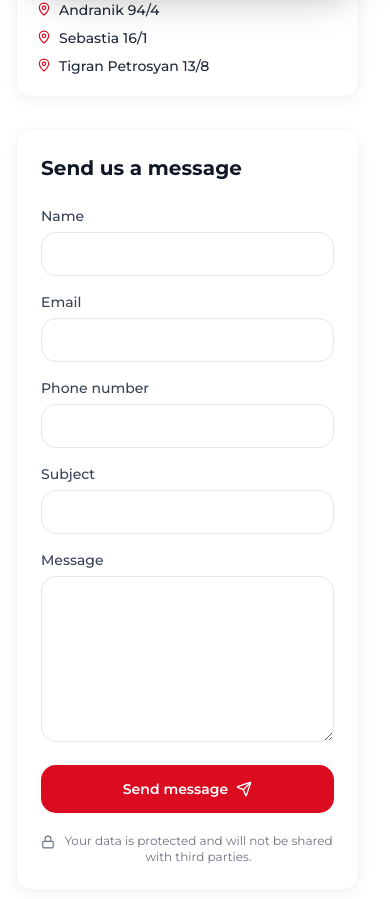
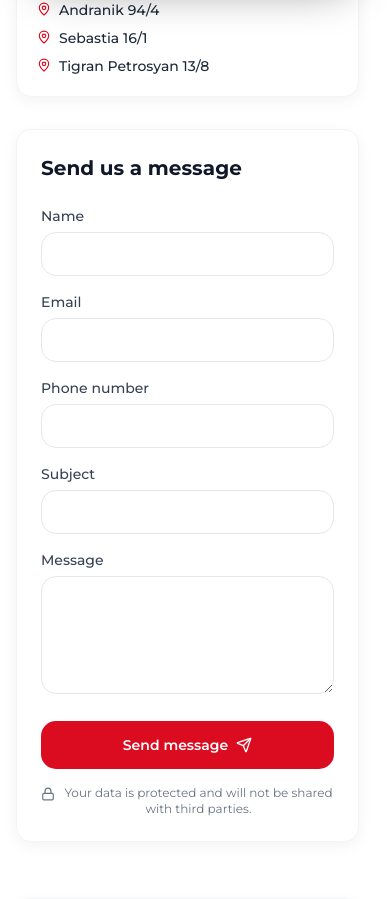
Before and after one commit to neetrino/Grill.am, a Next.js app: page /en/contact in a window 390 px wide. Shown: the part 851-1750 px from the top of the page. Built offline with nearby package versions, Linux system fonts and the light colour scheme; no server answers; the database is empty.

Commit message:
Enhance ContactPage and ContactForm components with improved layout and styling. Adjust ContactForm to ensure proper spacing and responsiveness, and update ContactInfo to conditionally apply classes for better visual consistency. Modify textarea properties for better user experience.

```diff
--- a/src/app/[locale]/(storefront)/contact/page.tsx
+++ b/src/app/[locale]/(storefront)/contact/page.tsx
@@ -23,7 +23,7 @@ export default async function ContactPage({ params }: ContactPageProps) {
   return (
     <div className="-my-10 bg-white">
       <section>
-        <div className="mx-auto grid max-w-7xl grid-cols-1 gap-8 pb-4 pt-10 sm:pb-6 sm:pt-12 lg:grid-cols-[minmax(0,0.95fr)_minmax(0,1.05fr)] lg:gap-10 lg:pb-6 lg:pt-14">
+        <div className="mx-auto grid max-w-7xl grid-cols-1 items-stretch gap-8 pb-4 pt-10 sm:pb-6 sm:pt-12 lg:grid-cols-[minmax(0,0.95fr)_minmax(0,1.05fr)] lg:gap-10 lg:pb-6 lg:pt-14">
           <ContactInfo copy={copy} />
           <ContactForm
             copy={{
--- a/src/features/contact/ui/ContactForm.tsx
+++ b/src/features/contact/ui/ContactForm.tsx
@@ -46,13 +46,13 @@ export function ContactForm({ copy }: ContactFormProps) {
   }
 
   return (
-    <div className="rounded-[15px] border border-gray-100 bg-white p-6 shadow-[0_4px_15px_rgba(0,0,0,0.05)] sm:p-8">
+    <div className="flex h-full flex-col rounded-[15px] border border-gray-100 bg-white p-6 shadow-[0_4px_15px_rgba(0,0,0,0.05)] sm:p-8">
       <h2 className="mb-6 text-xl font-bold text-gray-900 sm:text-2xl">
         {copy.formTitle}
       </h2>
 
       <form
-        className="space-y-4"
+        className="flex flex-1 flex-col space-y-4"
         onSubmit={(event) => {
           event.preventDefault();
           const formData = new FormData(event.currentTarget);
@@ -133,8 +133,8 @@ export function ContactForm({ copy }: ContactFormProps) {
             required
             minLength={10}
             maxLength={5000}
-            rows={6}
-            className="w-full rounded-[15px] border border-gray-200 bg-white px-3 py-2.5 text-gray-900 outline-none transition focus:border-brand-red/40 focus:ring-2 focus:ring-brand-red/15 disabled:bg-gray-50 disabled:opacity-60"
+            rows={4}
+            className="min-h-[6.5rem] w-full resize-y rounded-[15px] border border-gray-200 bg-white px-3 py-2.5 text-gray-900 outline-none transition focus:border-brand-red/40 focus:ring-2 focus:ring-brand-red/15 disabled:bg-gray-50 disabled:opacity-60"
             disabled={isPending}
           />
         </label>
@@ -158,6 +158,7 @@ export function ContactForm({ copy }: ContactFormProps) {
           </p>
         ) : null}
 
+        <div className="mt-auto space-y-4 pt-1">
           <button
             type="submit"
             className="inline-flex h-12 w-full items-center justify-center gap-2 rounded-[15px] bg-brand-red px-4 text-sm font-semibold text-white transition hover:bg-brand-red-hot focus-visible:outline focus-visible:outline-2 focus-visible:outline-offset-2 focus-visible:outline-brand-red disabled:cursor-not-allowed disabled:opacity-50"
@@ -167,10 +168,11 @@ export function ContactForm({ copy }: ContactFormProps) {
             <Send className="size-4 shrink-0" aria-hidden />
           </button>
 
-        <p className="flex items-start justify-center gap-2 pt-1 text-center text-xs text-gray-500">
+          <p className="flex items-start justify-center gap-2 text-center text-xs text-gray-500">
             <Lock className="mt-0.5 size-3.5 shrink-0" aria-hidden />
             <span>{copy.privacyNote}</span>
           </p>
+        </div>
       </form>
     </div>
   );
--- a/src/features/contact/ui/ContactInfo.tsx
+++ b/src/features/contact/ui/ContactInfo.tsx
@@ -15,13 +15,15 @@ function InfoCard({
   icon,
   title,
   children,
+  className = "",
 }: {
   icon: ReactNode;
   title: string;
   children: ReactNode;
+  className?: string;
 }) {
   return (
-    <article className={CARD_CLASS}>
+    <article className={`${CARD_CLASS} ${className}`.trim()}>
       <div className="mb-4 flex items-center gap-3">
         <div className="flex size-11 shrink-0 items-center justify-center rounded-full bg-brand-red text-white">
           {icon}
@@ -36,7 +38,7 @@ function InfoCard({
 /** Contact details — three branded cards (call / write / HQ). */
 export function ContactInfo({ copy }: ContactInfoProps) {
   return (
-    <div className="flex flex-col gap-4">
+    <div className="flex h-full flex-col gap-4">
       <InfoCard icon={<Phone className="size-5" aria-hidden />} title={copy.callTitle}>
         <p className="mb-3 text-sm leading-relaxed text-gray-600">
           {copy.callDescription}
@@ -69,13 +71,17 @@ export function ContactInfo({ copy }: ContactInfoProps) {
         </a>
       </InfoCard>
 
-      <InfoCard icon={<MapPin className="size-5" aria-hidden />} title={copy.hqTitle}>
+      <InfoCard
+        icon={<MapPin className="size-5" aria-hidden />}
+        title={copy.hqTitle}
+        className="flex flex-1 flex-col"
+      >
         {copy.hqDescription ? (
           <p className="mb-4 text-sm leading-relaxed text-gray-600">
             {copy.hqDescription}
           </p>
         ) : null}
-        <ul className="grid grid-cols-1 gap-2 sm:grid-cols-2">
+        <ul className="grid flex-1 grid-cols-1 content-start gap-2 sm:grid-cols-2">
           {copy.storeAddresses.map((address) => (
             <li
               key={address}
```
Lines whose indentation alone changed are shown as unchanged.
